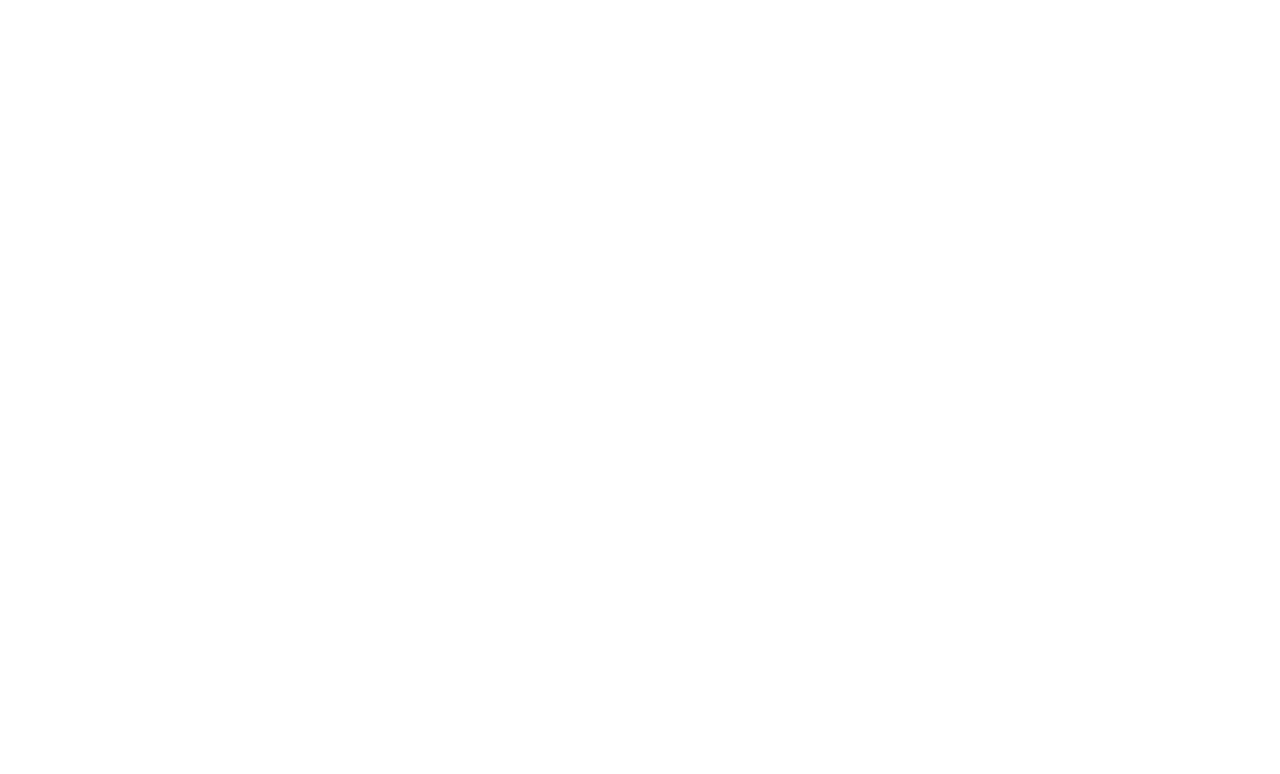
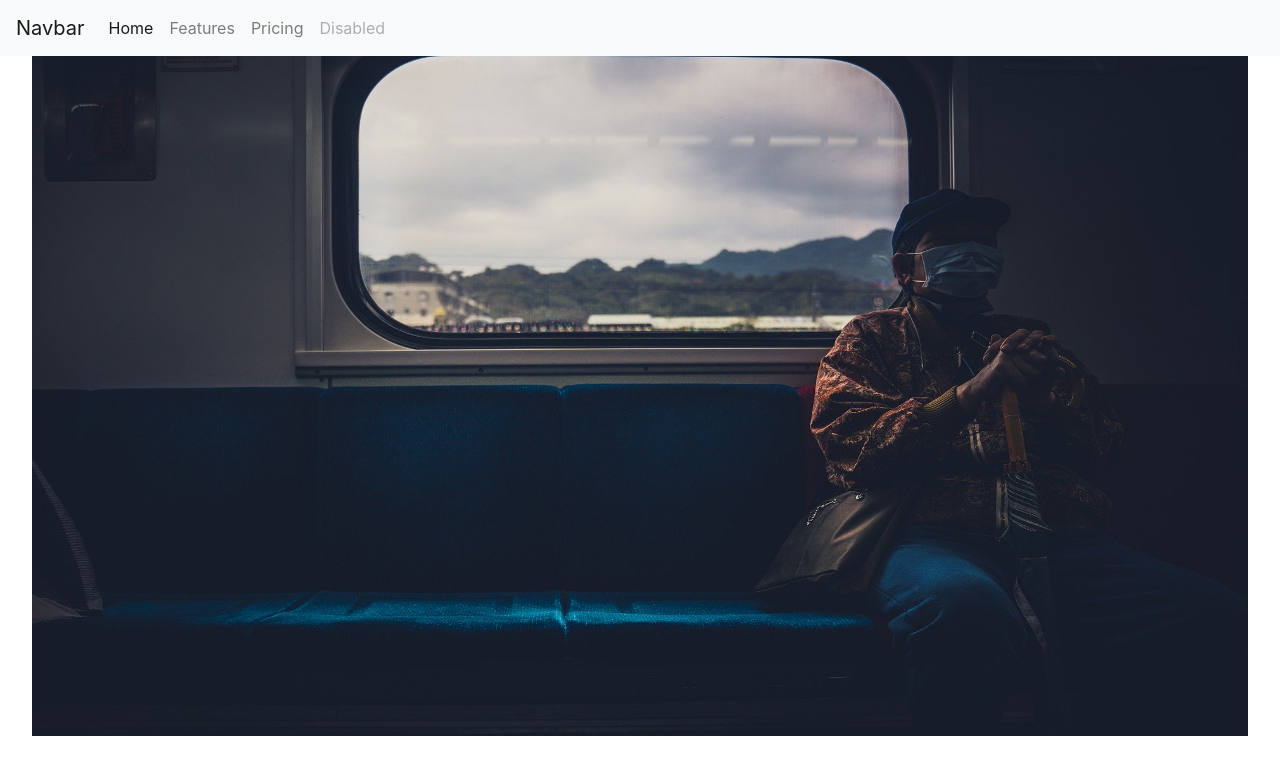
Before and after one commit to yigitm/microverse, a plain HTML site: page index.html in a window 1280 px wide. Drawn offline with nearby package versions, Linux system fonts and the light colour scheme.

Commit message:
add nav-bar and image in the header

```diff
--- a/index.html
+++ b/index.html
@@ -7,12 +7,37 @@
 
     <!-- Bootstrap CSS -->
     <link rel="stylesheet" href="https://stackpath.bootstrapcdn.com/bootstrap/4.4.1/css/bootstrap.min.css" integrity="sha384-Vkoo8x4CGsO3+Hhxv8T/Q5PaXtkKtu6ug5TOeNV6gBiFeWPGFN9MuhOf23Q9Ifjh" crossorigin="anonymous">
-
+    <link rel="stylesheet" href="style.css" />
     <title>Hello, world!</title>
   </head>
   <body>
-
-
+    <header id="header">
+    <nav id="nav-bar" class="navbar navbar-expand-lg navbar-light bg-light">
+      <a class="navbar-brand" href="#">Navbar</a>
+      <button class="navbar-toggler" type="button" data-toggle="collapse" data-target="#navbarNav" aria-controls="navbarNav" aria-expanded="false" aria-label="Toggle navigation">
+        <span class="navbar-toggler-icon"></span>
+      </button>
+      <div class="collapse navbar-collapse" id="navbarNav">
+        <ul class="navbar-nav">
+          <li class="nav-item active">
+            <a class="nav-link" href="#">Home <span class="sr-only">(current)</span></a>
+          </li>
+          <li class="nav-item">
+            <a class="nav-link" href="#">Features</a>
+          </li>
+          <li class="nav-item">
+            <a class="nav-link" href="#">Pricing</a>
+          </li>
+          <li class="nav-item">
+            <a class="nav-link disabled" href="#" tabindex="-1" aria-disabled="true">Disabled</a>
+          </li>
+        </ul>
+      </div>
+    </nav>
+    <div>
+      <img id="header-img" src="images/header.jpg" >
+    </div>
+</header>
     <!-- Optional JavaScript -->
     <!-- jQuery first, then Popper.js, then Bootstrap JS -->
     <script src="https://code.jquery.com/jquery-3.4.1.slim.min.js" integrity="sha384-J6qa4849blE2+poT4WnyKhv5vZF5SrPo0iEjwBvKU7imGFAV0wwj1yYfoRSJoZ+n" crossorigin="anonymous"></script>
--- /dev/null
+++ b/style.css
@@ -0,0 +1,12 @@
+#header{
+    margin: 0 auto;
+}
+
+#header-img{
+    width: 95vw;
+    height: 85vh;
+    display: block;
+    margin-left: auto;
+    margin-right: auto;
+
+}
```
Also changed, not shown: images/header.jpg (added).
